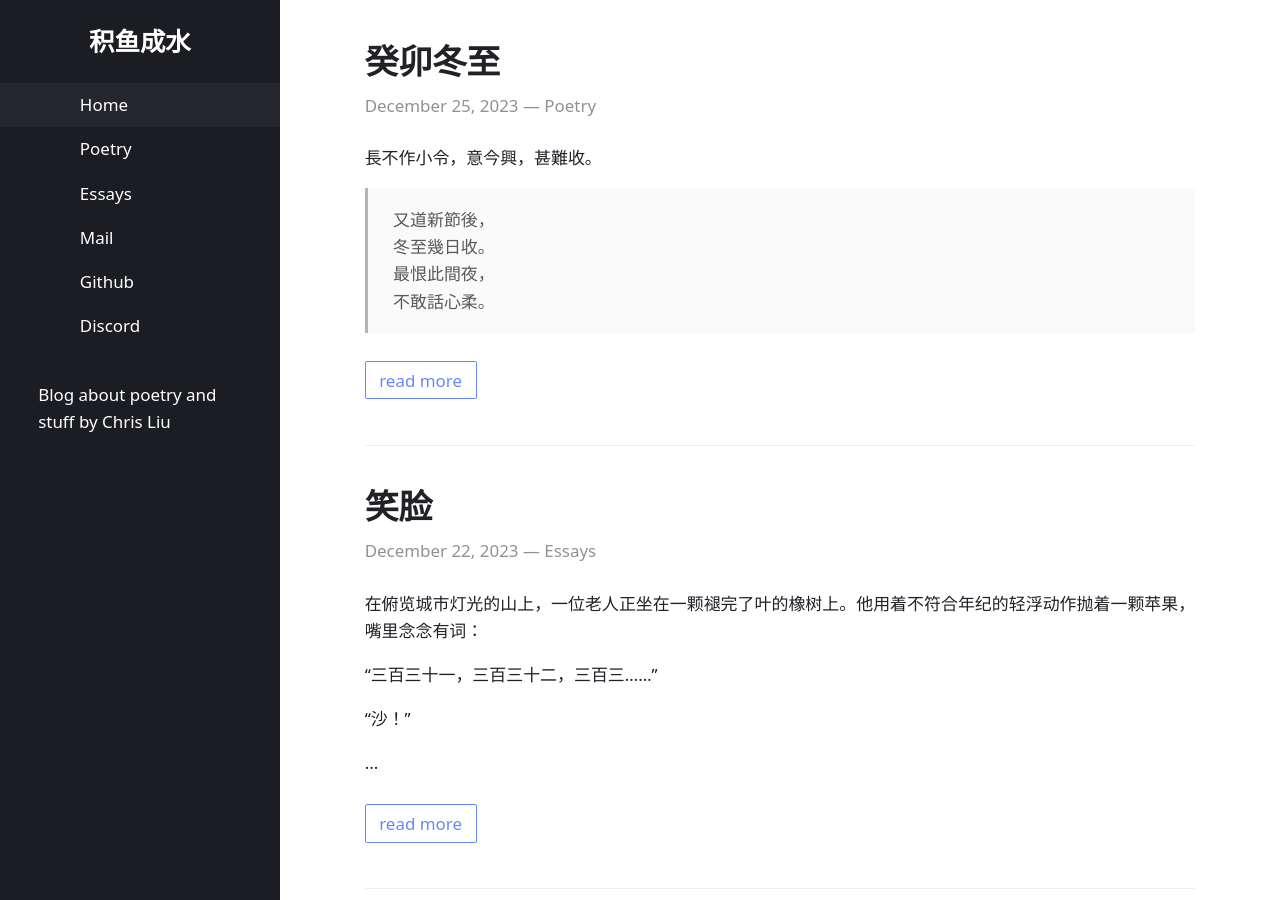
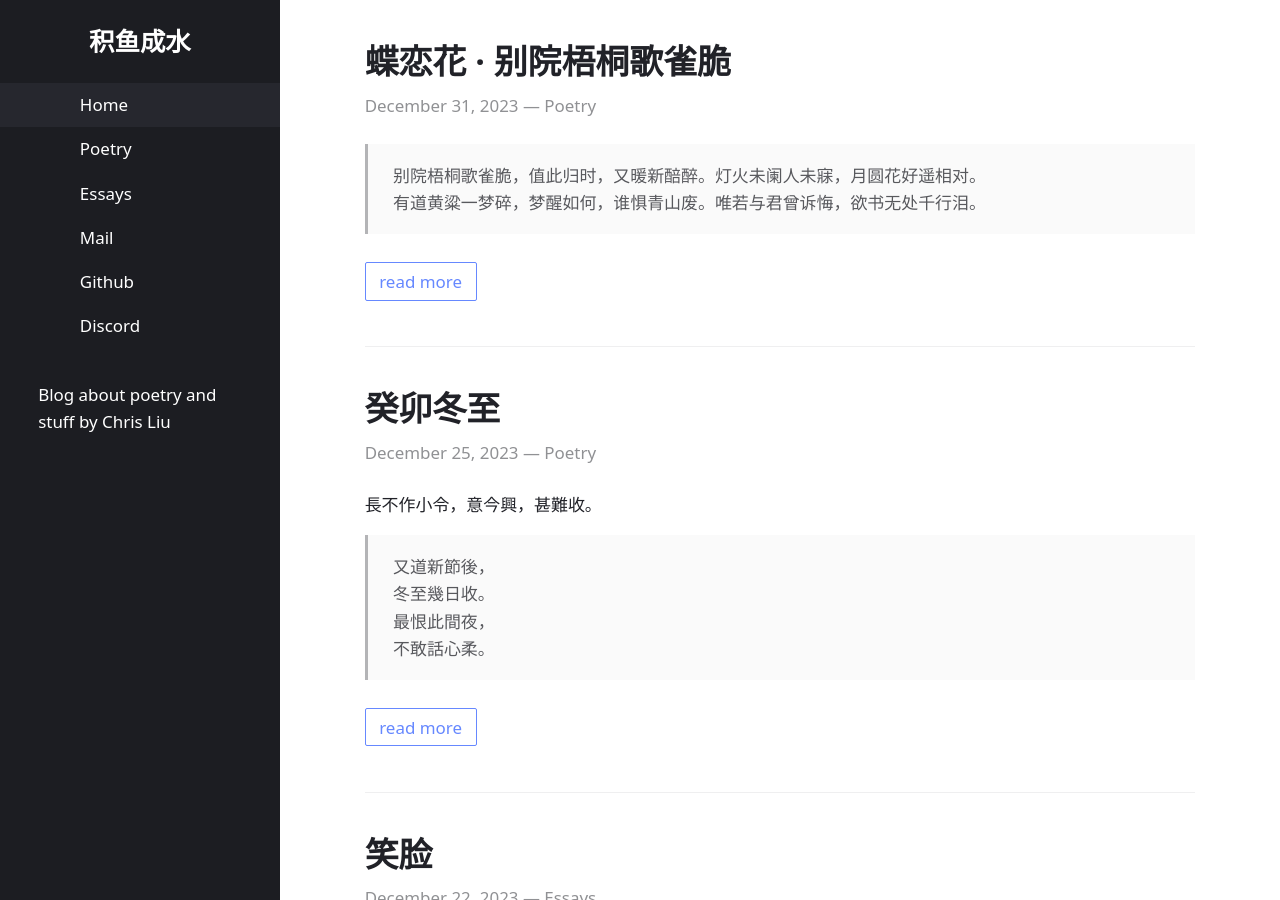
Before and after one commit to chris-zy-liu/chris-zy-liu.github.io, a Jekyll site: the page built from index.html, in a window 1280 px wide and 900 px high. Built offline with Jekyll 4.4.1, drawn with Linux system fonts in a browser that asks for light colours.

Commit message:
script update

```diff
--- /dev/null
+++ b/_posts/2023-12-31-dielianhua2.md
@@ -0,0 +1,7 @@
+---
+title: 蝶恋花 · 别院梧桐歌雀脆
+layout: post
+categories: Poetry
+---
+
+>别院梧桐歌雀脆，值此归时，又暖新醅醉。灯火未阑人未寐，月圆花好遥相对。<br>有道黄粱一梦碎，梦醒如何，谁惧青山废。唯若与君曾诉悔，欲书无处千行泪。
```
Also changed, not shown: _posts/.obsidian/workspace.json (+8 -8 lines).
